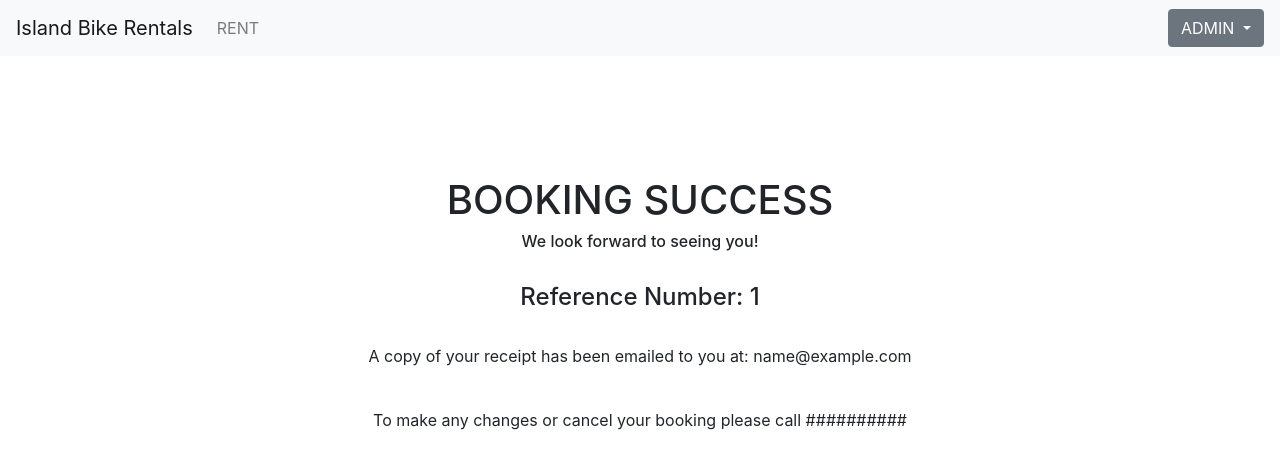
After one commit to rheal3/IslandBikeRentals, a Flask app: template src/templates/rent_success.html in a window 1280 px wide. The commit adds this page. Shown: the top 469 px of the page. Run offline with Flask 2, Linux system fonts and the light colour scheme; the template is opened without the code that fills it: values that come from a table or form of the project are taken from there, others are empty; tables that the repository leaves empty hold one stand-in row (values such as "Sample post"); some libraries are stand-ins or nearby versions.

Commit message:
added booking success & check for mult payments in db

```diff
--- /dev/null
+++ b/src/templates/rent_success.html
@@ -0,0 +1,20 @@
+{% extends "layout.html" %}
+
+{% block content %}
+
+<br/>
+<br/>
+<br/>
+<br/>
+<br/>
+<div class="text-center">
+    <h1>BOOKING SUCCESS</h1>
+    <h6>We look forward to seeing you!</h6>
+    <br/>
+    <h4>Reference Number: {{booking.id}}</h3>
+    <br/>
+    <p>A copy of your receipt has been emailed to you at: {{booking.email}}</p>
+    <br/>
+    <p>To make any changes or cancel your booking please call ##########</p>
+</div>
+{% endblock %}
--- a/src/templates/rental_form.html
+++ b/src/templates/rental_form.html
@@ -70,7 +70,7 @@
                 <div class="form-group">
                     <label for="exampleFormControlSelect1">Return Time</label>
                     <select class="form-control" name="return_time" id="exampleFormControlSelect1">
-                        {% for i in range(8, 10) %}
+                        {% for i in range(9, 10) %}
                         <option>0{{i}}:00</option>
                         {% endfor %}
                         {% for i in range(10, 19) %}
```
Also changed, not shown: src/controllers/rent_controller.py (+10 -4 lines).
